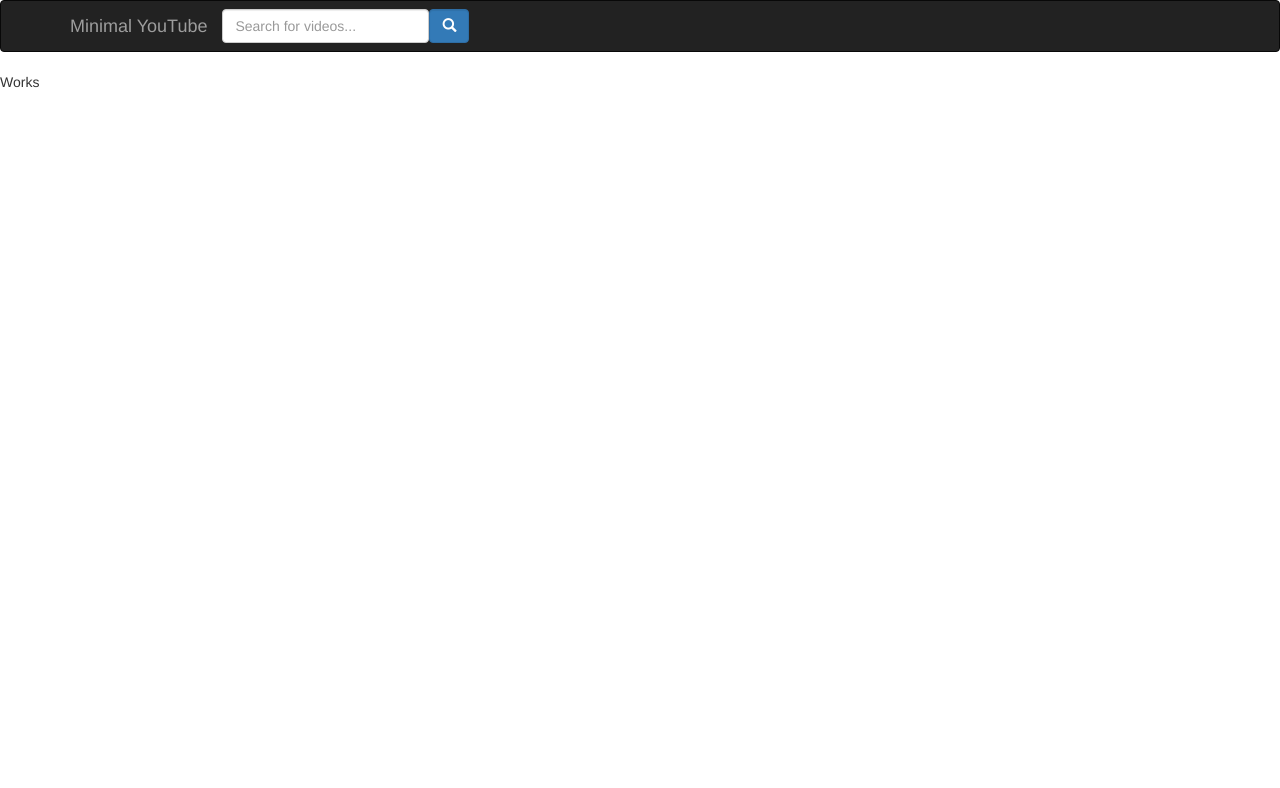
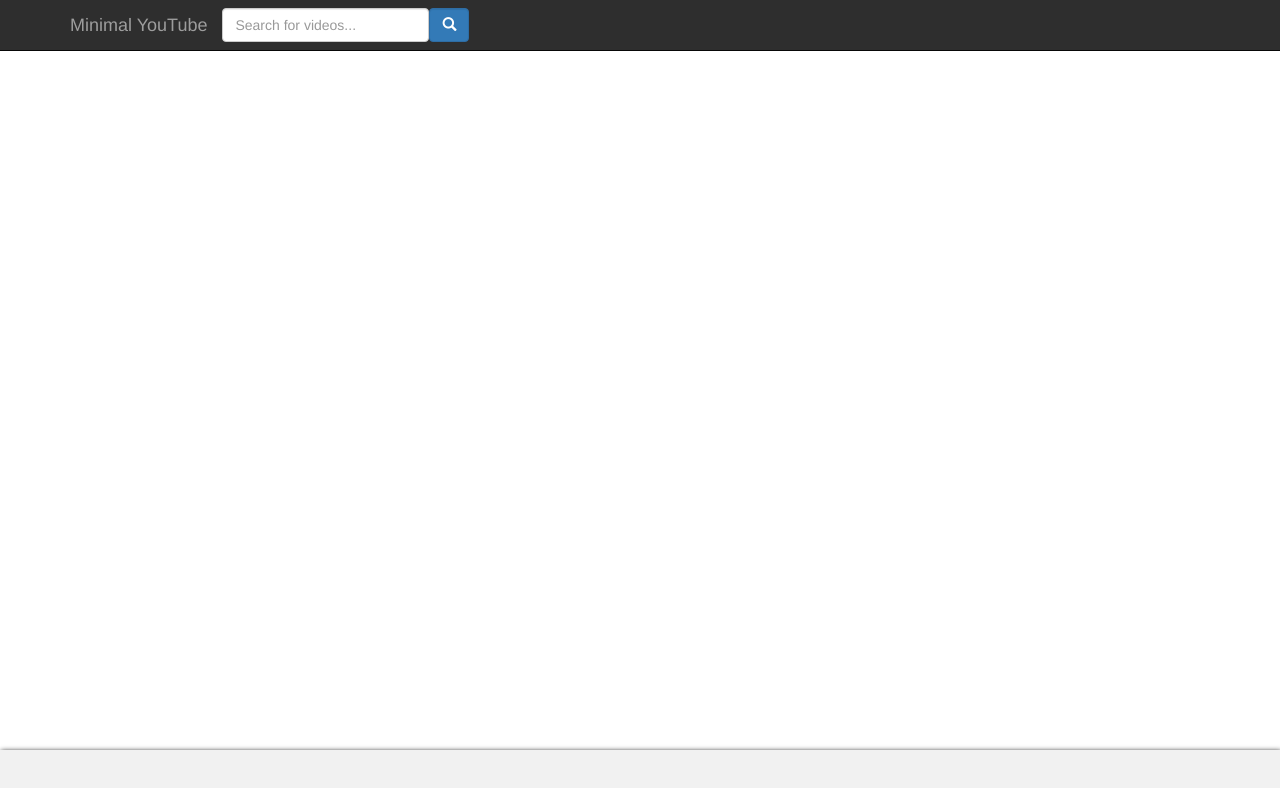
Before and after one commit to CuongLai/youtube-project, an Angular app in the folder youtube-project/: page / in a window 1280 px wide. Shown: the top 788 px of the page. Built offline with nearby package versions, Linux system fonts and the light colour scheme.

Commit message:
Styled things to look cleaner

```diff
--- a/youtube-project/src/app/app.component.html
+++ b/youtube-project/src/app/app.component.html
@@ -1 +1,2 @@
 <app-search></app-search>
+<app-player></app-player>
--- a/youtube-project/src/app/components/player/player.component.css
+++ b/youtube-project/src/app/components/player/player.component.css
@@ -0,0 +1,5 @@
+#player {
+    background-color: #F1F1F1;
+    border: none;
+    box-shadow: 1px 1px 5px black;
+}
--- a/youtube-project/src/app/components/player/player.component.html
+++ b/youtube-project/src/app/components/player/player.component.html
@@ -1,4 +1,5 @@
-<div>
-    <p>Works</p>
-    <p *ngIf="video != null">{{video.snippet.title}}</p>
-</div>
+<nav id="player" class="navbar navbar-inverse navbar-fixed-bottom">
+    <div class="container">
+        <p *ngIf="video != null">{{video.snippet.title}}</p>
+    </div>
+</nav>
--- a/youtube-project/src/app/components/player/player.component.ts
+++ b/youtube-project/src/app/components/player/player.component.ts
@@ -1,4 +1,4 @@
-import { Component, OnInit, Input } from '@angular/core';
+import { Component, OnInit } from '@angular/core';
 
 import { YoutubeApiService } from '../../services/youtube-api.service';
 
@@ -12,9 +12,8 @@ export class PlayerComponent implements OnInit {
 
   constructor(private youtubeApi:YoutubeApiService) { }
 
-  /// TODO: Refactor code in application to work ngOnInit
   ngOnInit() {
-    this.youtubeApi.playerComponentObservable$.subscribe(() => {
+    this.youtubeApi._playerComponentReady.subscribe(() => {
       this.getVideoById();
     });
   }
--- a/youtube-project/src/app/components/search/search.component.css
+++ b/youtube-project/src/app/components/search/search.component.css
@@ -0,0 +1,28 @@
+/* search component */
+#search-bar {
+    background-color: #2E2E2E;
+    border-radius: 0;
+}
+
+#search-results {
+    margin-top: 70px;
+    margin-bottom: 70px;
+}
+
+#search-result {
+    margin: 5px 0;
+    padding: 5px 0;
+}
+
+#search-snippet {
+    padding-left: 30px;
+}
+
+#play-button {
+    border-radius: 50%;
+    background-color: #E75E5E;
+    color: white;
+    width: 50px;
+    height: 50px;
+    border: none;
+}
--- a/youtube-project/src/app/components/search/search.component.html
+++ b/youtube-project/src/app/components/search/search.component.html
@@ -1,4 +1,5 @@
-<nav class="navbar navbar-inverse">
+<!-- search bar -->
+<nav id="search-bar" class="navbar navbar-inverse navbar-fixed-top">
   <div class="container">
     <div class="navbar-header">
       <a class="navbar-brand" href="#">Minimal YouTube</a>
@@ -18,18 +19,20 @@
   </div>
 </nav>
 
-<div class="container" *ngFor="let item of searchItems; let i = index">
-  <div class="row">
-    <div class="col-md-3">
-      <img src="{{item.snippet.thumbnails.medium.url}}">
-    </div>
-    <div class="col-md-9">
-      <h3>{{item.snippet.title}}</h3>
-      <button (click)="callPlayerComponent(item.id.videoId)">Play</button>
-      <p>{{item.snippet.channelTitle}}</p>
-      <p>{{item.snippet.description}}</p>
+<!-- search results -->
+<div id="search-results" class="container">
+  <h2 *ngIf="query.value != ''">Showing results for "{{query.value}}"</h2>
+  <div id="search-result" *ngFor="let item of searchItems; let i = index">
+    <div class="row" *ngIf="item.id.kind == 'youtube#video'">
+      <div class="col-md-3">
+        <img src="{{item.snippet.thumbnails.medium.url}}" width="288" height="162">
+      </div>
+      <div id="search-snippet" class="col-md-9">
+        <h3>{{item.snippet.title}}</h3>
+        <button type="button" id="play-button" class="glyphicon glyphicon-play" (click)="callPlayerComponent(item.id.videoId)"></button>
+        <p>{{item.snippet.channelTitle}}</p>
+        <p>{{item.snippet.description}}</p>
+      </div>
     </div>
   </div>
 </div>
-
-<app-player></app-player>
--- a/youtube-project/src/app/components/search/search.component.ts
+++ b/youtube-project/src/app/components/search/search.component.ts
@@ -13,9 +13,7 @@ export class SearchComponent implements OnInit {
 
   constructor(private youtubeApi:YoutubeApiService) { }
 
-  /// TODO: create solution for loading empty object on init
-  ngOnInit() {
-  }
+  ngOnInit() { }
 
   search(query) {
     this.youtubeApi.getVideos(query).subscribe((res) => {
--- a/youtube-project/src/app/services/youtube-api.service.ts
+++ b/youtube-project/src/app/services/youtube-api.service.ts
@@ -4,10 +4,10 @@ import { Subject } from 'rxjs/Subject';
 
 @Injectable()
 export class YoutubeApiService {
+  private playerComponentSource = new Subject<any>();
+  _playerComponentReady = this.playerComponentSource.asObservable();
+
   videoId: number;
-
-  private playerComponentCallSource = new Subject<any>();
-  playerComponentObservable$ = this.playerComponentCallSource.asObservable();
 
   constructor(public http:Http) { }
 
@@ -25,7 +25,7 @@ export class YoutubeApiService {
     return options;
   }
 
-  /// GET list of videos by id
+  /// GET video by id
   getVideoById() {
     return this.http.request(new Request(this.getOptionsById()));
   }
@@ -39,8 +39,9 @@ export class YoutubeApiService {
     return options;
   }
 
+  /// CALL player component
   callPlayerComponent(videoId) {
     this.videoId = videoId;
-    this.playerComponentCallSource.next();
+    this.playerComponentSource.next();
   }
 }
```
